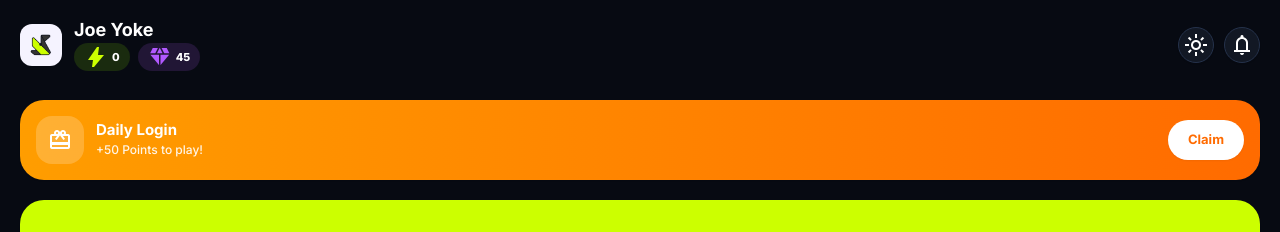
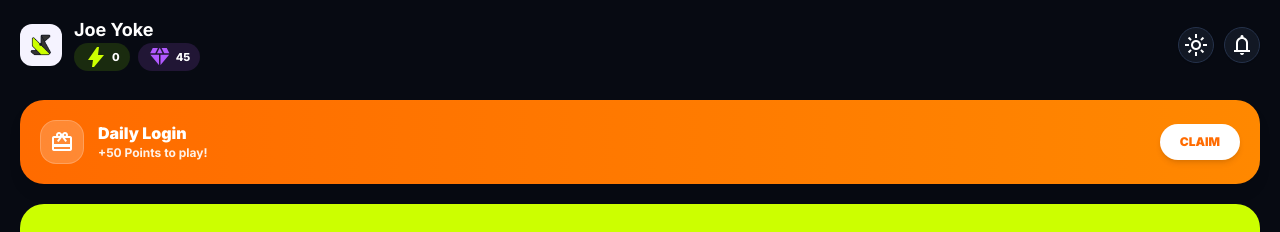
Before and after one commit to jimmykaunglfc-hub/arcade-hub-app, a Next.js app: page / in a window 1280 px wide. Shown: the top 232 px of the page. Built offline with nearby package versions, Linux system fonts and the light colour scheme; no server answers.

Commit message:
daily login card

```diff
--- a/app/page.tsx
+++ b/app/page.tsx
@@ -4,7 +4,7 @@ import { useState, useEffect } from "react";
 import Image from "next/image";
 import { supabase } from "../lib/supabaseClient";
 
-// 👇 NEW: Import your ranking utilities
+// 👇 Ranking utilities
 import { getRankTier, calculateKDA, getHoursPlayed } from "../lib/rankingUtils";
 
 import HomeTab from "../components/HomeTab";
@@ -13,7 +13,7 @@ import ChatTab from "../components/ChatTab";
 import ShopTab from "../components/ShopTab";
 import ProfileTab from "../components/ProfileTab";
 import GlobalInviteListener from "../components/GlobalInviteListener";
-import JoeYokeLogo from "../components/JoeYokeLogo"; // 👈 IMPORTED LOGO
+import JoeYokeLogo from "../components/JoeYokeLogo";
 
 import GamePlayer from "../components/GamePlayer";
 import GlitchDeck from "../components/games/GlitchDeck";
@@ -30,7 +30,6 @@ import AuthView from "../components/AuthView";
 export default function Home() {
   const [session, setSession] = useState<any>(null);
   const [checkingAuth, setCheckingAuth] = useState(true);
-  const [rewardClaimed, setRewardClaimed] = useState(false);
 
   const [activeTab, setActiveTab] = useState("Home");
 
@@ -38,7 +37,6 @@ export default function Home() {
   const [userGems, setUserGems] = useState<number>(45);
   const [myUserId, setMyUserId] = useState<string | null>(null);
 
-  // State to hold the user's calculated rank and stats
   const [rankData, setRankData] = useState<any>(null);
 
   const [playingGame, setPlayingGame] = useState<string | null>(null);
@@ -72,7 +70,7 @@ export default function Home() {
       } else {
         setMyUserId(null);
         setUserPoints(0);
-        setRankData(null); // Clear rank data on logout
+        setRankData(null);
       }
     });
 
@@ -86,8 +84,7 @@ export default function Home() {
       .on(
         "postgres_changes",
         { event: "UPDATE", schema: "public", table: "profiles", filter: `id=eq.${myUserId}` },
-        (payload: any) => {
-          // Re-fetch everything if profile updates (like after a game) to keep UI perfectly in sync
+        () => {
           fetchLiveBalance(myUserId);
         }
       )
@@ -101,7 +98,6 @@ export default function Home() {
       .from("profiles")
       .select(`
         points,
-        last_login_claim,
         mmr,
         total_wins,
         total_matches,
@@ -116,25 +112,16 @@ export default function Home() {
     if (data) {
       setUserPoints(data.points ?? 0);
 
-      if (data.last_login_claim) {
-        const lastClaim = new Date(data.last_login_claim).toDateString();
-        const today = new Date().toDateString();
-        setRewardClaimed(lastClaim === today);
-      }
-
-      // Calculate the derived stats
       const matches = data.total_matches ?? 0;
       const wins = data.total_wins ?? 0;
       const winRate = matches > 0 ? ((wins / matches) * 100).toFixed(1) : 0;
 
-      // 👇 NEW: Placement Matches Logic
       const PLACEMENTS_NEEDED = 5;
       const isPlacing = matches < PLACEMENTS_NEEDED;
 
       setRankData({
-        // If they haven't played 5 games, hide their rank. Otherwise, show their true tier!
         tier: isPlacing ? "Unranked" : getRankTier(data.mmr ?? 1000),
-        percentile: null, // Placeholder: Can be hooked up to an advanced RPC later
+        percentile: null,
         winRate: Number(winRate),
         kda: calculateKDA(data.total_kills ?? 0, data.total_deaths ?? 0, data.total_assists ?? 0),
         hoursPlayed: getHoursPlayed(data.total_playtime_seconds ?? 0)
@@ -207,7 +194,6 @@ export default function Home() {
           style={{ paddingTop: 'env(safe-area-inset-top)' }}
         >
           <div className="flex items-center gap-3">
-            {/* 👇 IMPLEMENTED: NEW DYNAMIC LOGO */}
             <JoeYokeLogo className="w-[42px] h-[42px]" />
 
             <div className="flex flex-col">
@@ -257,13 +243,12 @@ export default function Home() {
                     if (tab === "store") setActiveTab("Store");
                   }}
                   rankData={rankData}
+                  onPointsUpdated={() => fetchLiveBalance(myUserId!)}
                 />
               )}
 
               {activeTab === "Explore" && (
                 <GamesTab
-                  rewardClaimed={rewardClaimed}
-                  setRewardClaimed={(status) => setRewardClaimed(status)}
                   currentPoints={userPoints}
                   userId={myUserId}
                   onPlay={(url) => setPlayingGame(url)}
@@ -309,7 +294,7 @@ export default function Home() {
                 {isActive && (
                   <div className="absolute top-0 left-1/2 -translate-x-1/2 w-[32px] h-[3px] bg-primary rounded-b-md"></div>
                 )}
-                <span className={`material-symbols-outlined mt-1 text-[24px] ${isActive ? "text-primary" : "text-on-surface-variant"}`} style={{ fontVariationSettings: isActive ? "'FILL' 0" : "'FILL' 0" }}>
+                <span className={`material-symbols-outlined mt-1 text-[24px] ${isActive ? "text-primary" : "text-on-surface-variant"}`}>
                   {tab.icon}
                 </span>
                 <span className={`text-[10px] font-bold mt-1 tracking-wide ${isActive ? "text-primary" : "text-on-surface-variant"}`}>
--- /dev/null
+++ b/components/DailyLoginCard.tsx
@@ -0,0 +1,159 @@
+"use client";
+
+import { useEffect, useState } from "react";
+import { supabase } from "../lib/supabaseClient";
+
+interface DailyLoginCardProps {
+  userId: string | null;
+  onClaimSuccess?: () => void;
+}
+
+export default function DailyLoginCard({ userId, onClaimSuccess }: DailyLoginCardProps) {
+  const [loading, setLoading] = useState(true);
+  const [claiming, setClaiming] = useState(false);
+  const [rewardPoints, setRewardPoints] = useState<number>(50); // Fallback default
+  const [hasClaimedToday, setHasClaimedToday] = useState(false);
+
+  useEffect(() => {
+    if (userId) {
+      checkDailyClaimStatus();
+    } else {
+      setLoading(false);
+    }
+  }, [userId]);
+
+  const checkDailyClaimStatus = async () => {
+    setLoading(true);
+    try {
+      // 1. Fetch the active Daily Login payout rule set in backend (Reward System)
+      const { data: rule } = await supabase
+        .from("reward_rules")
+        .select("reward_points")
+        .eq("trigger_event", "daily_login")
+        .eq("is_active", true)
+        .maybeSingle();
+
+      if (rule?.reward_points) {
+        setRewardPoints(rule.reward_points);
+      }
+
+      // 2. Check user's last claim timestamp from profiles
+      const { data: profile } = await supabase
+        .from("profiles")
+        .select("last_login_claim, last_daily_claim_at")
+        .eq("id", userId)
+        .single();
+
+      if (profile) {
+        const lastClaimTimestamp = profile.last_daily_claim_at || profile.last_login_claim;
+        if (lastClaimTimestamp) {
+          const lastClaimDate = new Date(lastClaimTimestamp).toDateString();
+          const todayDate = new Date().toDateString();
+          setHasClaimedToday(lastClaimDate === todayDate);
+        }
+      }
+    } catch (err) {
+      console.error("Error checking daily login status:", err);
+    } finally {
+      setLoading(false);
+    }
+  };
+
+  const handleClaim = async () => {
+    if (!userId || hasClaimedToday || claiming) return;
+    setClaiming(true);
+
+    try {
+      const nowISO = new Date().toISOString();
+
+      // 1. Get current balance
+      const { data: profile } = await supabase
+        .from("profiles")
+        .select("points")
+        .eq("id", userId)
+        .single();
+
+      const currentPts = profile?.points ?? 0;
+      const updatedPts = currentPts + rewardPoints;
+
+      // 2. Update user profile with points & timestamp
+      const { error: updateError } = await supabase
+        .from("profiles")
+        .update({
+          points: updatedPts,
+          last_daily_claim_at: nowISO,
+          last_login_claim: nowISO, // Sync both column formats
+        })
+        .eq("id", userId);
+
+      if (updateError) throw updateError;
+
+      // 3. Mark locally as claimed
+      setHasClaimedToday(true);
+
+      // 4. Notify app shell to refresh header balance
+      if (onClaimSuccess) {
+        onClaimSuccess();
+      }
+    } catch (err: any) {
+      alert("Error claiming reward: " + err.message);
+    } finally {
+      setClaiming(false);
+    }
+  };
+
+  if (loading) {
+    return (
+      <div className="w-full bg-[#ff6b00] rounded-3xl p-5 text-white flex items-center justify-between opacity-80 animate-pulse">
+        <div className="flex items-center gap-3">
+          <div className="w-10 h-10 bg-white/20 rounded-2xl flex items-center justify-center">
+            <span className="material-symbols-outlined text-white text-[20px]">card_giftcard</span>
+          </div>
+          <div>
+            <div className="h-4 w-24 bg-white/30 rounded mb-1.5"></div>
+            <div className="h-3 w-32 bg-white/20 rounded"></div>
+          </div>
+        </div>
+      </div>
+    );
+  }
+
+  return (
+    <div className="w-full bg-gradient-to-r from-[#FF6B00] to-[#FF8800] rounded-3xl p-5 text-white flex items-center justify-between shadow-lg relative overflow-hidden">
+      {/* LEFT CONTENT */}
+      <div className="flex items-center gap-3.5 relative z-10">
+        <div className="w-11 h-11 bg-white/20 backdrop-blur-md rounded-2xl flex items-center justify-center border border-white/20 shrink-0">
+          <span className="material-symbols-outlined text-white text-[24px]">card_giftcard</span>
+        </div>
+        <div>
+          <h3 className="font-headline font-black text-base leading-tight text-white">
+            Daily Login
+          </h3>
+          <p className="text-xs font-bold text-white/90 mt-0.5">
+            {hasClaimedToday
+              ? "Claimed today! Check back tomorrow."
+              : `+${rewardPoints.toLocaleString()} Points to play!`}
+          </p>
+        </div>
+      </div>
+
+      {/* RIGHT ACTION BUTTON */}
+      <div className="relative z-10">
+        {hasClaimedToday ? (
+          <div className="flex items-center gap-1 bg-black/20 text-white/90 font-extrabold text-xs px-4 py-2 rounded-full border border-white/10">
+            <span className="material-symbols-outlined text-emerald-400 text-[16px]">check_circle</span>
+            Claimed
+          </div>
+        ) : (
+          <button
+            onClick={handleClaim}
+            disabled={claiming}
+            className="bg-white text-[#FF6B00] font-headline font-black text-xs uppercase px-5 py-2.5 rounded-full hover:bg-neutral-100 transition-all shadow-md active:scale-95 disabled:opacity-50"
+          >
+            {claiming ? "Claiming..." : "Claim"}
+          </button>
+        )}
+      </div>
+    </div>
+  );
+}
--- a/components/HomeTab.tsx
+++ b/components/HomeTab.tsx
@@ -2,12 +2,14 @@
 
 import { useEffect, useState } from "react";
 import { supabase } from "../lib/supabaseClient";
+import DailyLoginCard from "./DailyLoginCard";
 
 interface HomeTabProps {
   currentPoints: number;
   userId: string | null;
   onPlay: (url: string) => void;
   onNavigate: (tabId: string) => void;
+  onPointsUpdated?: () => void;
 
   rankData?: {
     tier: string;
@@ -32,11 +34,11 @@ export default function HomeTab({
   userId,
   onPlay,
   onNavigate,
+  onPointsUpdated,
   rankData = null,
   matchHistory = []
 }: HomeTabProps) {
   const [username, setUsername] = useState<string>("Player");
-  const [showDailyReward, setShowDailyReward] = useState<boolean>(true);
   const [showStatsModal, setShowStatsModal] = useState<boolean>(false);
 
   useEffect(() => {
@@ -51,11 +53,6 @@ export default function HomeTab({
     };
     fetchUser();
   }, [userId]);
-
-  const handleClaimPoints = () => {
-    // TODO: Add backend logic here
-    setShowDailyReward(false);
-  };
 
   const getRankIcon = (tier: string) => {
     if (!tier || tier === "Unranked") return "help_center";
@@ -74,38 +71,20 @@ export default function HomeTab({
   return (
     <div className="w-full pb-6 animate-fade-in relative">
 
-      {/* 🎁 DAILY LOGIN BANNER */}
-      {showDailyReward && (
-        <section className="w-full bg-gradient-to-r from-[#FF9D00] to-[#FF6B00] rounded-[24px] p-4 mb-5 shadow-sm flex items-center justify-between transition-all duration-300">
-          <div className="flex items-center gap-3">
-            <div className="w-12 h-12 rounded-[16px] bg-white/20 flex items-center justify-center shrink-0">
-              <span className="material-symbols-outlined text-white text-[24px]">redeem</span>
-            </div>
-            <div className="flex flex-col items-start">
-              <h2 className="font-headline text-[15px] font-bold text-white leading-tight">Daily Login</h2>
-              <p className="font-body text-[12px] font-medium text-white/90 mt-0.5">+50 Points to play!</p>
-            </div>
-          </div>
-          <button
-            onClick={handleClaimPoints}
-            className="bg-white text-[#FF6B00] font-headline text-[13px] font-bold px-5 py-2.5 rounded-full hover:bg-gray-50 active:scale-95 transition-all shadow-sm"
-          >
-            Claim
-          </button>
-        </section>
-      )}
+      {/* 🎁 DYNAMIC DAILY LOGIN BANNER */}
+      <div className="mb-5">
+        <DailyLoginCard userId={userId} onClaimSuccess={onPointsUpdated} />
+      </div>
 
       {/* 🏆 HERO CARD: CURRENT SEASON */}
       <section
         className="w-full bg-primary text-on-primary rounded-[24px] p-6 shadow-sm transition-all duration-300"
         style={{ backgroundColor: 'var(--primary)', color: 'var(--on-primary)' }}
       >
-        {/* 👇 UPDATED: Increased gap to 8 (2rem) to push text right */}
         <div className="flex items-center gap-8">
 
-          {/* LEFT: Much Larger Rank Badge */}
+          {/* LEFT: Rank Badge */}
           <div className="flex items-center justify-center shrink-0">
-            {/* 👇 UPDATED: text-[88px] for a bigger badge and stronger drop-shadow */}
             <span
               className="material-symbols-outlined text-[88px] drop-shadow-md opacity-90"
               style={{ fontVariationSettings: "'FILL' 1" }}
```
Also changed, not shown: components/GamesTab.tsx (+7 -4 lines), app/logo-dark.jpeg (deleted), app/logo-light.jpeg (deleted).
